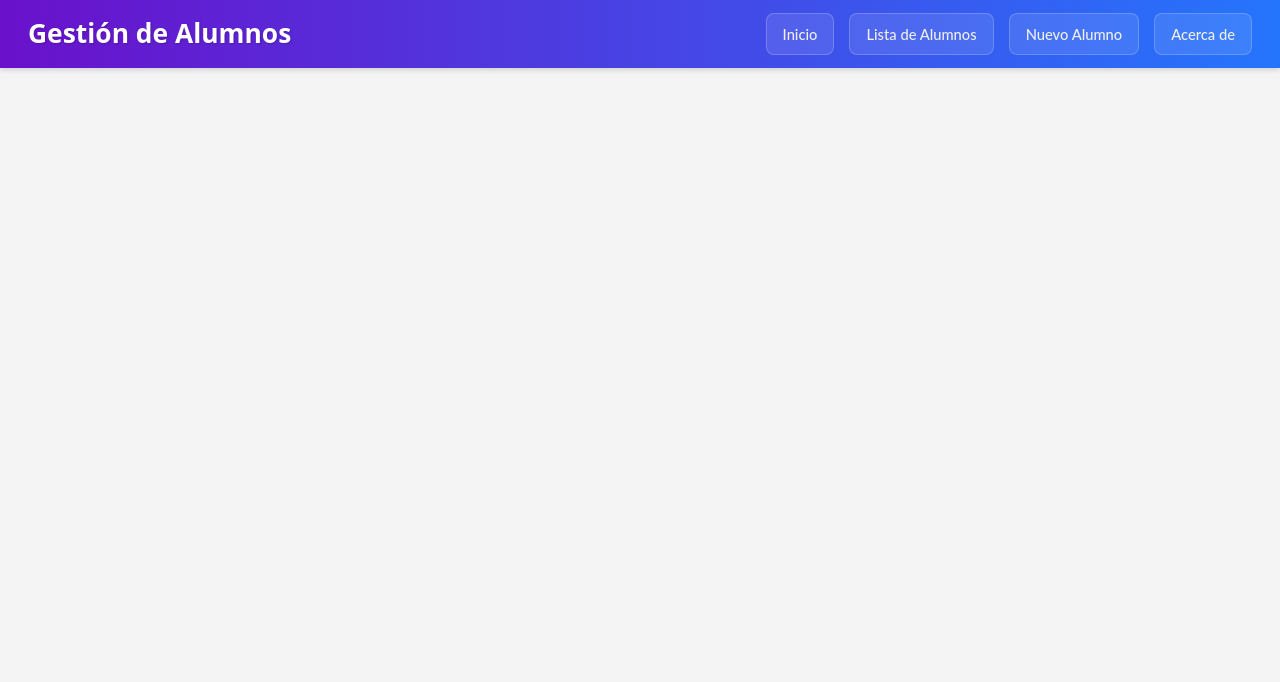
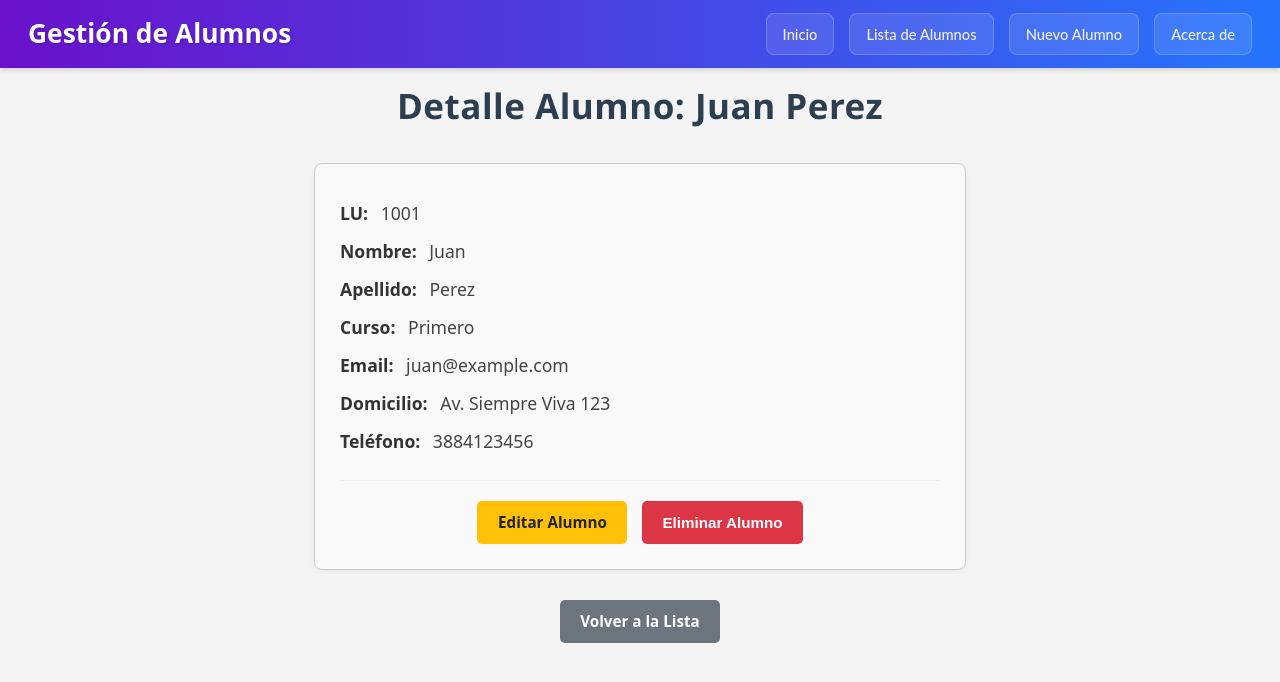
Before and after one commit to Nicolas-Barboza/pv_tp5_grupo6, a React (Vite) app: page /alumnos/1001 in a window 1280 px wide. Shown: the top 682 px of the page. Built offline with nearby package versions, Linux system fonts and the light colour scheme.

Commit message:
feat(DetalleAlumno): Se implemento vista de detalle, se aplico estilos y corregí renderizado

```diff
--- a/src/App.jsx
+++ b/src/App.jsx
@@ -1,7 +1,8 @@
-import React, { useState } from 'react';
-import { BrowserRouter as Router, Routes, Route} from 'react-router-dom';
+import React, { useState ,useCallback} from 'react';
+import { BrowserRouter as Router, Routes, Route } from 'react-router-dom';
 import NavBar from './components/NavBar';
 import AlumnosList from './views/AlumnosList';
+import DetalleAlumno from './views/DetalleAlumno';
 
 const initialAlumnosData = [
   { lu: 1001, nombre: "Juan", apellido: "Perez", curso: "Primero", email: "juan@example.com", domicilio: "Av. Siempre Viva 123", telefono: "3884123456" },
@@ -14,6 +15,13 @@ const initialAlumnosData = [
 
 function App() {
   const [alumnos, setAlumnos] = useState(initialAlumnosData);
+
+  const handleEliminarAlumno = useCallback((luAlumnoAEliminar) => {
+        setAlumnos(prevAlumnos =>
+            prevAlumnos.filter(a => a.lu !== luAlumnoAEliminar)
+        );
+    }, []);
+
   return (
     <div>
       <Router>
@@ -22,7 +30,7 @@ function App() {
           <div style={{ paddingTop: "50px" }}>
             <Routes>
               <Route path="/alumnos" element={<AlumnosList alumnos={alumnos} />} />
-
+              <Route path="/alumnos/:lu" element={<DetalleAlumno alumnos={alumnos} onEliminar={handleEliminarAlumno} />} />
             </Routes>
           </div>
         </div>
--- /dev/null
+++ b/src/styles/DetalleAlumno.module.css
@@ -0,0 +1,80 @@
+.detalleContainer {
+    margin: 30px auto 20px auto;
+    padding: 25px;
+    border: 1px solid #ccc;
+    border-radius: 8px;
+    max-width: 600px;
+    background-color: #f9f9f9;
+    box-shadow: 0 2px 5px rgba(0,0,0,0.05);
+}
+
+.parrafoDetalle {
+    margin: 10px 0;
+    font-size: 1.1em;
+    line-height: 1.6;
+    color: #444;
+}
+
+.strongDetalle {
+    font-weight: 600;
+    color: #333;
+    margin-right: 8px;
+}
+
+.actionButtonContainer {
+    margin-top: 25px;
+    padding-top: 20px;
+    border-top: 1px solid #eee;
+    display: flex;
+    gap: 15px;
+    justify-content: center;
+}
+
+.buttonBase {
+    padding: 10px 20px;
+    text-decoration: none;
+    border-radius: 5px;
+    color: white;
+    font-weight: bold;
+    cursor: pointer;
+    border: none;
+    font-size: 0.95em;
+    transition: background-color 0.2s ease, opacity 0.2s ease;
+    min-width: 110px;
+    text-align: center;
+    display: inline-flex;
+    align-items: center;
+    justify-content: center;
+}
+
+
+.buttonBase:hover {
+    opacity: 0.85;
+}
+
+.editButton {
+    composes: buttonBase;
+    background-color: #ffc107;
+    color: #212529 !important;
+}
+
+
+
+.deleteButton {
+    composes: buttonBase;
+    background-color: #dc3545;
+}
+
+
+
+.backButton {
+    composes: buttonBase;
+    background-color: #6c757d;
+}
+
+
+
+.centeredButtonContainer {
+    text-align: center;
+    margin-top: 30px;
+}
--- /dev/null
+++ b/src/views/DetalleAlumno.jsx
@@ -0,0 +1,88 @@
+import { useState, useEffect } from 'react';
+import { useParams, Link, useNavigate } from 'react-router-dom';
+import Titulo from '../components/Titulo';
+import styles from '../styles/DetalleAlumno.module.css';
+
+function DetalleAlumno({ alumnos, onEliminar }) {
+    const { lu: luParamString } = useParams();
+    const navigate = useNavigate();
+    const [alumno, setAlumno] = useState(null);
+    const [loading, setLoading] = useState(true);
+
+    useEffect(() => {
+        setLoading(true);
+        if (luParamString && alumnos && alumnos.length > 0) {
+            const luNumerico = parseInt(luParamString, 10);
+            if (isNaN(luNumerico)) {
+                console.warn("DetalleAlumno: El LU de la URL no es un número válido:", luParamString);
+                setAlumno(null); setLoading(false); return;
+            }
+            const alumnoEncontrado = alumnos.find(a => a.lu === luNumerico);
+            setAlumno(alumnoEncontrado || null);
+        } else {
+            setAlumno(null);
+        }
+        setLoading(false);
+    }, [luParamString, alumnos]);
+
+    const handleEliminarClick = () => {
+        if (alumno && onEliminar) {
+            if (window.confirm(`¿Estás seguro de que deseas eliminar al alumno ${alumno.nombre} ${alumno.apellido} (LU: ${alumno.lu})?`)) {
+                onEliminar(alumno.lu);
+                navigate('/alumnos');
+            }
+        } else if (!onEliminar) {
+            alert("Error: La función de eliminación no está configurada correctamente.");
+        }
+    };
+
+    if (loading) {
+        return (
+            <div>
+                <Titulo texto="Detalle del Alumno" />
+                <p style={{ textAlign: 'center', marginTop: '20px' }}>Cargando detalles del alumno...</p>
+            </div>
+        );
+    }
+
+    if (!alumno) {
+        return (
+            <div>
+                <Titulo texto="Error al Cargar Detalles" />
+                <p style={{ textAlign: 'center', marginTop: '20px' }}>
+                    Alumno no encontrado o LU inválido.
+                </p>
+                <div className={styles.centeredButtonContainer}>
+                    <Link to="/alumnos" className={styles.backButton}>Volver a la Lista</Link>
+                </div>
+            </div>
+        );
+    }
+
+    return (
+        <div>
+            <Titulo texto={`Detalle Alumno: ${alumno.nombre} ${alumno.apellido}`} />
+
+            <div className={styles.detalleContainer}>
+                <p className={styles.parrafoDetalle}><strong className={styles.strongDetalle}>LU:</strong> {alumno.lu}</p>
+                <p className={styles.parrafoDetalle}><strong className={styles.strongDetalle}>Nombre:</strong> {alumno.nombre}</p>
+                <p className={styles.parrafoDetalle}><strong className={styles.strongDetalle}>Apellido:</strong> {alumno.apellido}</p>
+                <p className={styles.parrafoDetalle}><strong className={styles.strongDetalle}>Curso:</strong> {alumno.curso || "No especificado"}</p>
+                <p className={styles.parrafoDetalle}><strong className={styles.strongDetalle}>Email:</strong> {alumno.email}</p>
+                <p className={styles.parrafoDetalle}><strong className={styles.strongDetalle}>Domicilio:</strong> {alumno.domicilio || "No especificado"}</p>
+                <p className={styles.parrafoDetalle}><strong className={styles.strongDetalle}>Teléfono:</strong> {alumno.telefono || "No especificado"}</p>
+
+                <div className={styles.actionButtonContainer}>
+                    <Link to={`/alumnos/${alumno.lu}/editar`} className={styles.editButton}>Editar Alumno</Link>
+                    <button onClick={handleEliminarClick} className={styles.deleteButton}>Eliminar Alumno</button>
+                </div>
+            </div>
+
+            <div className={styles.centeredButtonContainer}>
+                <Link to="/alumnos" className={styles.backButton}>Volver a la Lista</Link>
+            </div>
+        </div>
+    );
+}
+
+export default DetalleAlumno;
```
Lines whose indentation alone changed are shown as unchanged.
